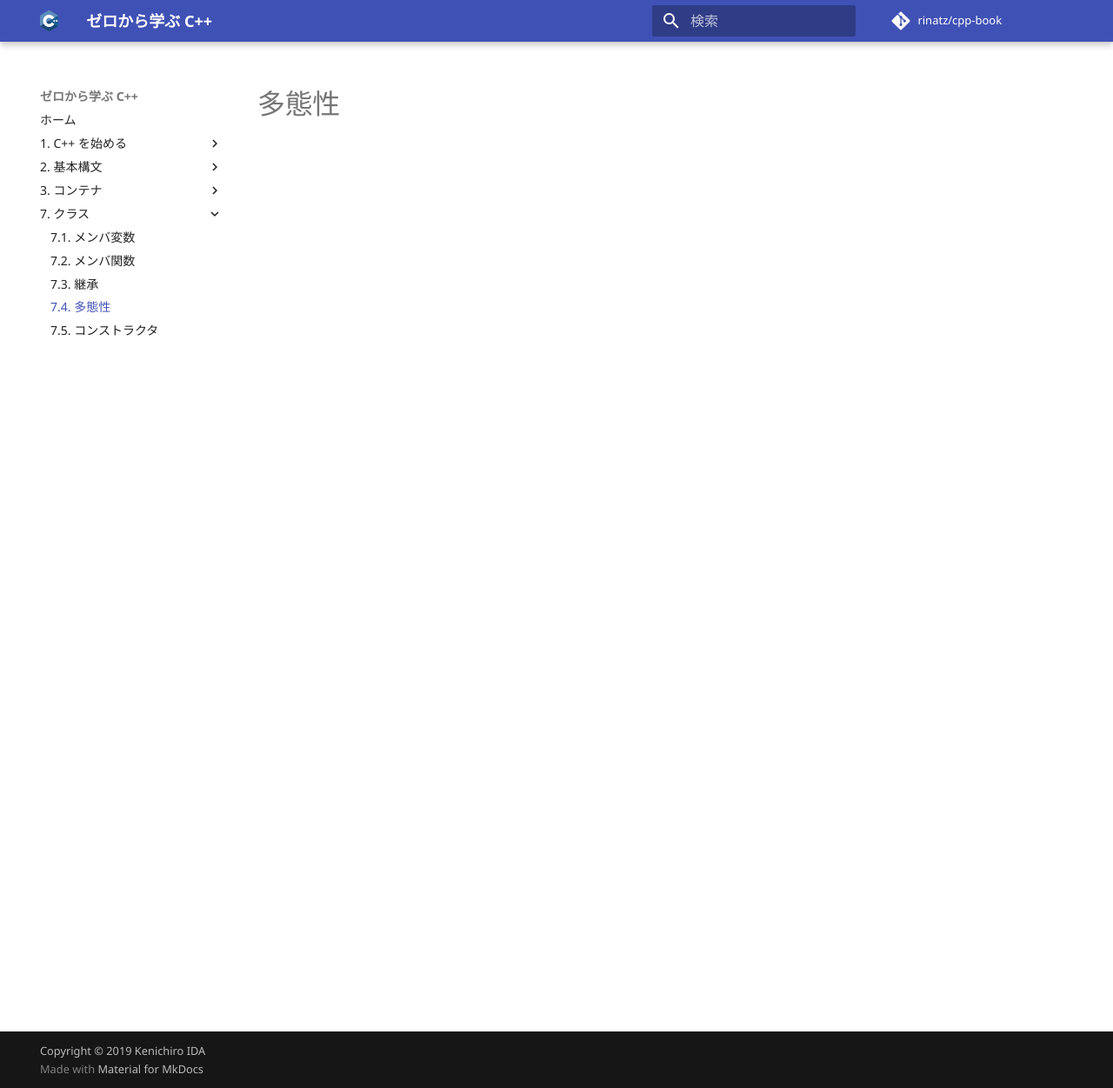
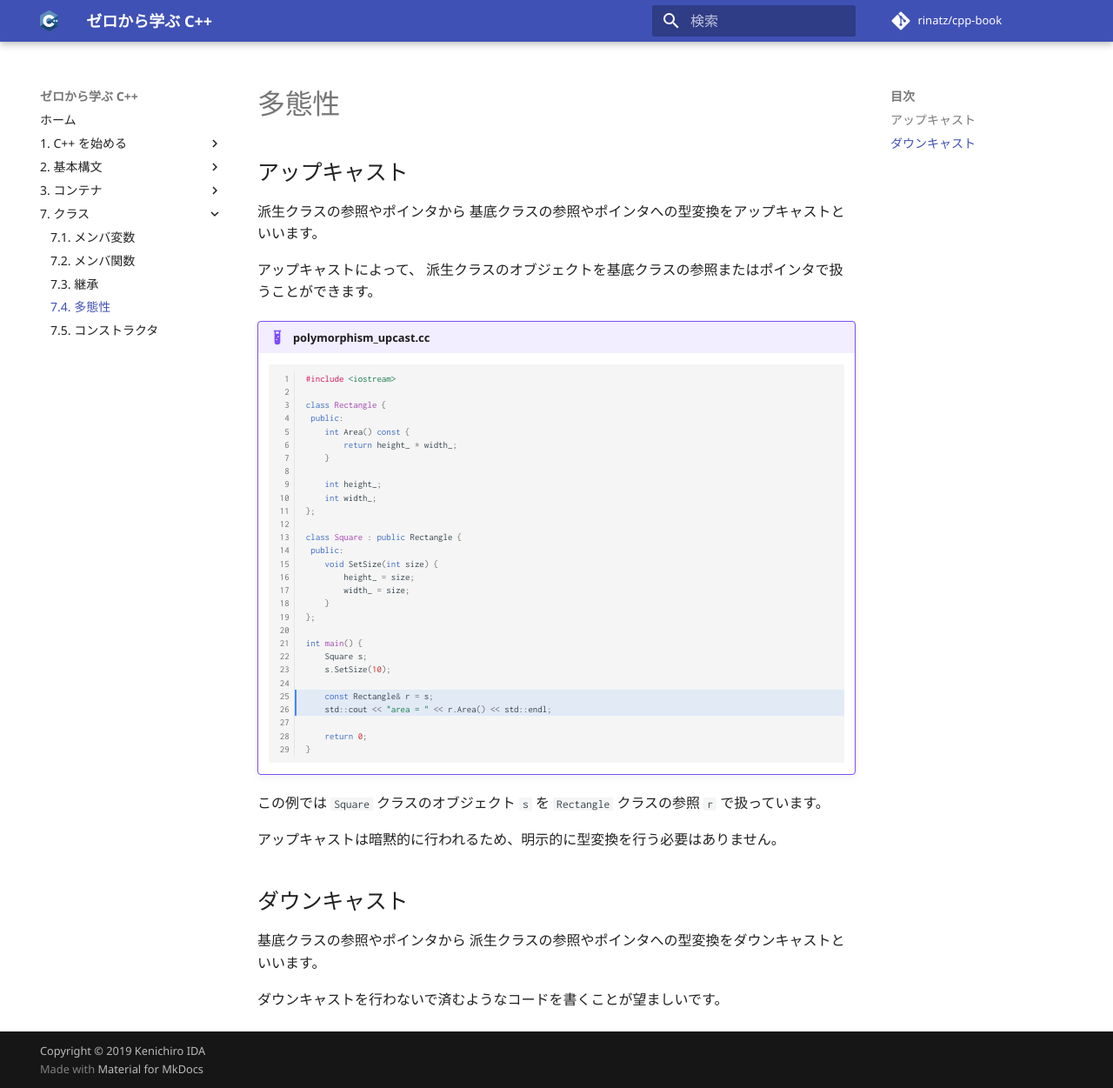
Before and after one commit to rinatz/cpp-book, an MkDocs documentation site: the page built from docs/ch07-04-polymorphism.md, in a window 1280 px wide and 1251 px high. Shown: the whole window at 87% size. Built offline with MkDocs 1.6.1 and Material for MkDocs 9.7.7, drawn with Linux system fonts in a browser that asks for light colours; comment, search, counter and statistics services are not loaded.

Commit message:
Add upcast and downcast

````diff
--- a/docs/ch07-04-polymorphism.md
+++ b/docs/ch07-04-polymorphism.md
@@ -1 +1,55 @@
 # 多態性
+
+## アップキャスト
+
+派生クラスの参照やポインタから
+基底クラスの参照やポインタへの型変換をアップキャストといいます。
+
+アップキャストによって、
+派生クラスのオブジェクトを基底クラスの参照またはポインタで扱うことができます。
+
+!!! example "polymorphism_upcast.cc"
+    ```cpp hl_lines="25 26" linenums="1"
+    #include <iostream>
+
+    class Rectangle {
+     public:
+        int Area() const {
+            return height_ * width_;
+        }
+
+        int height_;
+        int width_;
+    };
+
+    class Square : public Rectangle {
+     public:
+        void SetSize(int size) {
+            height_ = size;
+            width_ = size;
+        }
+    };
+
+    int main() {
+        Square s;
+        s.SetSize(10);
+
+        const Rectangle& r = s;
+        std::cout << "area = " << r.Area() << std::endl;
+
+        return 0;
+    }
+    ```
+
+この例では `Square` クラスのオブジェクト `s` を `Rectangle` クラスの参照 `r` で扱っています。
+
+アップキャストは暗黙的に行われるため、明示的に型変換を行う必要はありません。
+
+## ダウンキャスト
+
+基底クラスの参照やポインタから
+派生クラスの参照やポインタへの型変換をダウンキャストといいます。
+
+ダウンキャストを行わないで済むようなコードを書くことが望ましいです。
+
+<!-- TODO: キャストのページへのリンクを追加する -->
````
